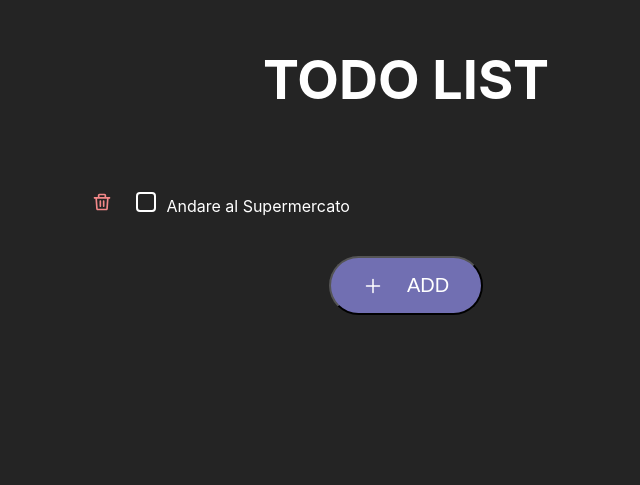
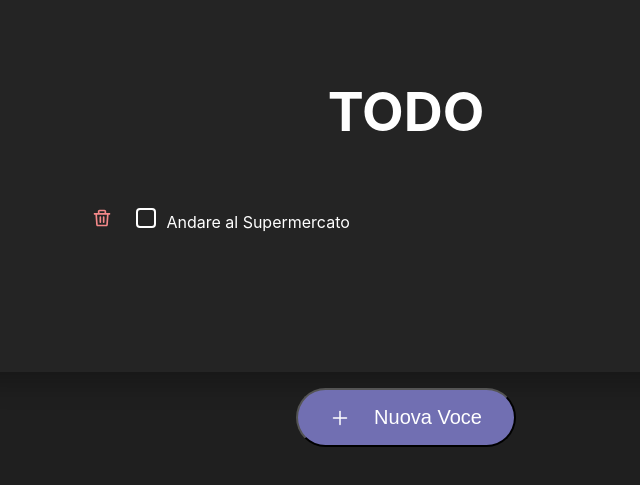
Before and after one commit to VirtusXVI/react-todo-list, a React (Create React App) app: page / in a window 1280 px wide. Shown: the part 101-586 px from the top of the page, without its empty margins (234-874 px from the left). Built offline with nearby package versions, Linux system fonts and the light colour scheme.

Commit message:
adjusted styles

```diff
--- a/src/App.css
+++ b/src/App.css
@@ -2,9 +2,8 @@
   background-color: #1F1F1F;
   height: 100vh;
   width: 100%;
-  display: flex;
-  justify-content: center;
   color: white;
+  padding: 4rem 0;
 }
 *{
   margin: 0;
--- a/src/assets/css/style.css
+++ b/src/assets/css/style.css
@@ -6,15 +6,20 @@
     background-color: #242424;
     box-shadow: 4px 12px 24px rgba(0, 0, 0, 0.25);
     width: 70%;
-    margin-top: 100px;
-    margin-bottom: 100px;
+    padding-top: 100px;
+    padding-bottom: 100px;
     border-radius: 25px;
-    padding: 2rem 0;
+    margin: 0 auto;
+    color: white;
 }
-.todo-list div{
+.todo-list add-section{
     display: flex;
     flex-direction: column;
     justify-content: space-between;
+    align-items: center;
+    width: 40%;
+    margin: 0 auto;
+    padding: 2rem;
 }
 .single-item{
     width: 70%;
@@ -47,9 +52,9 @@ label{
 .checkbox{
     margin-left: 1rem;
     margin-right: 10px;
+    color: white;
 }
 .add-button{
-    align-self: center;
     color: white;
 }
 .add-button button{
@@ -58,6 +63,7 @@ label{
     background-color: #716FB2;
     padding: 16px 32px;
     border-radius: 32px;
+    margin: 1rem auto;
     display: flex;
     align-items: center;
 }
@@ -69,9 +75,14 @@ label{
     color: white;
 }
 .input{
-    width: 20%;
+    width: 60%;
     margin: 0 auto;
+    margin-top: 2rem;
     margin-bottom: 1rem;
+    border-radius: 25px;
+    padding: 1rem;
+    border: transparent;
+    outline: none;
 }
 .add{
     font-size: 40px;
@@ -79,3 +90,13 @@ label{
 .show{
     text-decoration: line-through;
 }
+.save{
+    margin: 0 auto;
+    border-radius: 25px;
+    padding: 1rem 0;
+    background-color: #242424;
+    box-shadow: 4px 12px 24px rgba(0, 0, 0, 0.25);
+    width: 20%;
+    display: flex;
+    flex-direction: column;
+}
--- a/src/components/main.tsx
+++ b/src/components/main.tsx
@@ -11,27 +11,31 @@ function App() {
     const [add, setAdd] = useState(false);
     const [newtodo, setNewtodo] = useState('');
     return (
-        <div className='app-surface'>
+        <div>
             <div className='todo-list'>
                 {
                 add ?
                     '' :
                     <div>
-                        <h1>TODO LIST</h1>
-                        <ul>
-                            { todoItems() }
-                        </ul>
+                        <div className='app-surface'>
+                            <h1>TODO</h1>
+                            <ul>
+                                { todoItems() }
+                            </ul>
+                        </div>
                         <div className='add-button'>
-                            <button onClick={visibleAdd}><img className='add' src={ Add } alt="add" /><span>ADD</span></button>
+                            <button onClick={visibleAdd}><img className='add' src={ Add } alt="add" /><span>Nuova Voce</span></button>
                         </div>
                     </div>
                 }
                 {
                 add ?
-                    <div>
-                        <input className='input' type="text" onChange={e => setNewtodo(e.target.value)}/>
-                        <div className='add-button'>
-                            <button onClick={addToArray}><img className='add' src={ Add } alt="add" /> <span>ADD</span></button>
+                    <div className='add-section'>
+                        <div className='save'>
+                            <input className='input' type="text" onChange={e => setNewtodo(e.target.value)}/>
+                            <div className='add-button'>
+                                <button onClick={addToArray}> <span>Salva</span></button>
+                            </div>
                         </div>
                     </div>
                 : ''
```
